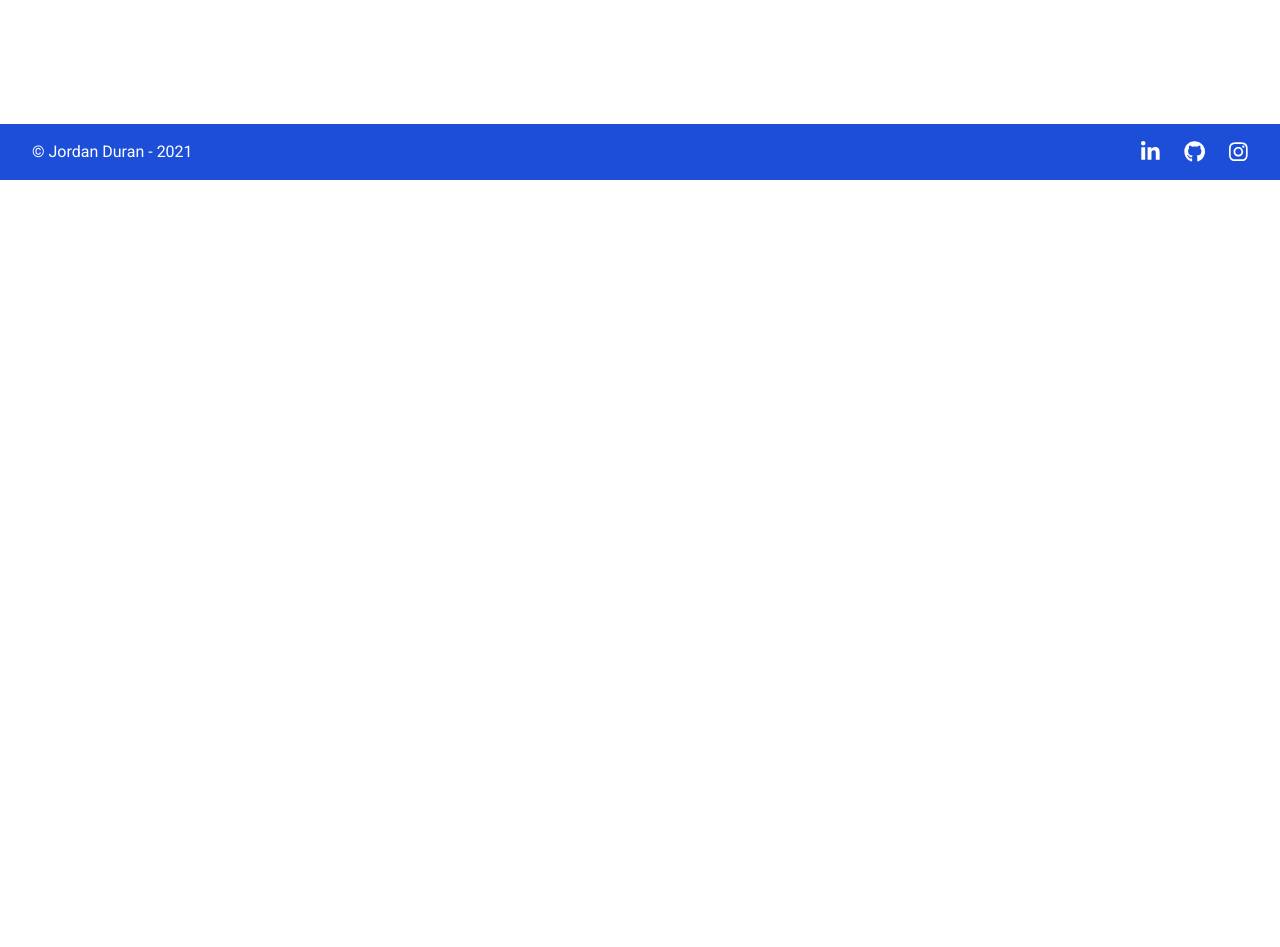
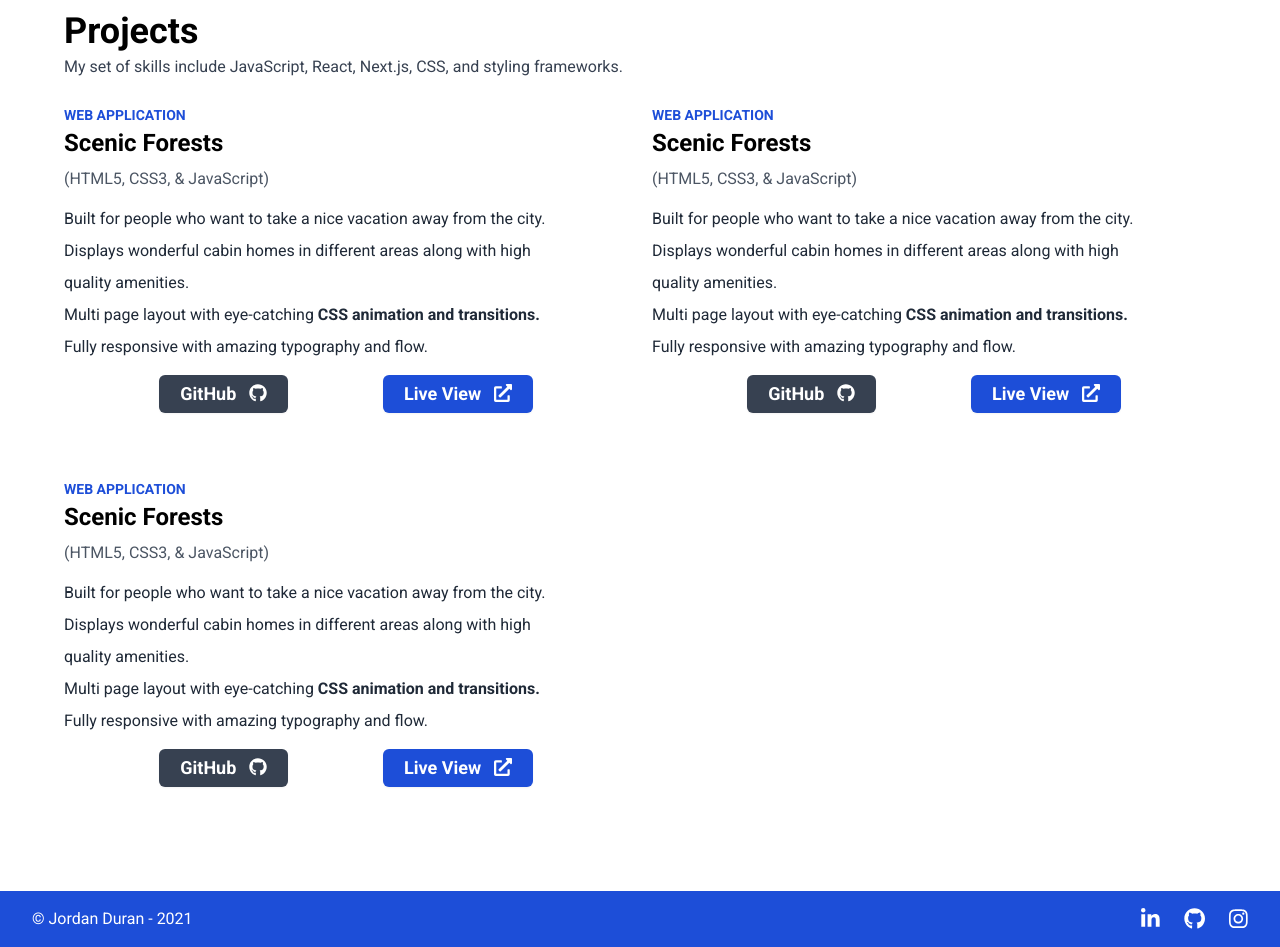
Before and after one commit to jordanduran/port, a Next.js app: page / in a window 1280 px wide. Shown: the part 620-1567 px from the top of the page. Before the commit the page ends 800 px from the top, so only its background shows below. Built offline with nearby package versions, Linux system fonts and the light colour scheme.

Commit message:
Renamed component to ProjectSection and changed import

```diff
--- /dev/null
+++ b/components/ProjectsSection.js
@@ -0,0 +1,202 @@
+import { faGithub } from '@fortawesome/free-brands-svg-icons';
+import { faExternalLinkAlt } from '@fortawesome/free-solid-svg-icons';
+import { FontAwesomeIcon } from '@fortawesome/react-fontawesome';
+
+const ProjectsSection = () => {
+  return (
+    <div className='project-section mt-10'>
+      <h1 className='projects-header text-4xl font-bold'>Projects</h1>
+      <p className='text-base text-gray-700 mt-1 mb-6'>
+        My set of skills include JavaScript, React, Next.js, CSS, and styling
+        frameworks.
+      </p>
+      <ul
+        role='list'
+        className='grid grid-cols-1 gap-6 sm:grid-cols-2 lg:grid-cols-2'
+      >
+        {/* Start of Project 1 */}
+        <div className='project-one mb-10'>
+          <span className='project-category text-blue-700 text-sm font-bold uppercase'>
+            Web Application
+          </span>
+          <h2 className='project-title text-2xl font-bold mb-2'>
+            Scenic Forests
+          </h2>
+          <p className='text-base text-gray-600 mb-3'>
+            (HTML5, CSS3, & JavaScript)
+          </p>
+          <li className='project-list list-inside col-span-1 text-gray-800 leading-loose w-100 max-w-lg'>
+            Built for people who want to take a nice vacation away from the
+            city.
+          </li>
+          <li className='project-list list-inside col-span-1 text-gray-800 leading-loose max-w-lg'>
+            Displays wonderful cabin homes in different areas along with high
+            quality amenities.
+          </li>
+          <li className='project-list list-inside col-span-1 text-gray-800 leading-loose max-w-lg'>
+            Multi page layout with eye-catching{' '}
+            <strong>CSS animation and transitions.</strong>
+          </li>
+          <li className='project-list list-inside col-span-1 text-gray-800 leading-loose max-w-lg mb-3'>
+            Fully responsive with amazing typography and flow.
+          </li>
+          <div className='flex justify-evenly'>
+            <button
+              type='button'
+              className='inline-flex items-center px-5 py-1 border border-transparent text-lg font-semibold rounded-md shadow-sm text-white bg-gray-700 hover:bg-gray-800 focus:outline-none'
+            >
+              <a
+                href='https://github.com/jordanduran/Scenic-Forests'
+                rel='noreferrer'
+                target='_blank'
+              >
+                GitHub{' '}
+                <FontAwesomeIcon className='fa-xl ml-2' icon={faGithub} />
+              </a>
+            </button>
+            <button
+              type='button'
+              className='inline-flex items-center px-5 py-1 border border-transparent text-lg font-semibold rounded-md shadow-sm text-white bg-blue-700 hover:bg-blue-800 focus:outline-none'
+            >
+              <a
+                href='https://scenicforests.netlify.app/'
+                rel='noreferrer'
+                target='_blank'
+              >
+                Live View{' '}
+                <FontAwesomeIcon
+                  className='fa-xl ml-2'
+                  icon={faExternalLinkAlt}
+                />
+              </a>
+            </button>
+          </div>
+        </div>
+        {/* End of Project */}
+
+        {/* Start of Project 2 */}
+        <div className='project-two mb-10'>
+          <span className='project-category text-blue-700 text-sm font-bold uppercase'>
+            Web Application
+          </span>
+          <h2 className='project-title text-2xl font-bold mb-2'>
+            Scenic Forests
+          </h2>
+          <p className='text-base text-gray-600 mb-3'>
+            (HTML5, CSS3, & JavaScript)
+          </p>
+          <li className='project-list list-inside col-span-1 text-gray-800 leading-loose w-100 max-w-lg'>
+            Built for people who want to take a nice vacation away from the
+            city.
+          </li>
+          <li className='project-list list-inside col-span-1 text-gray-800 leading-loose max-w-lg'>
+            Displays wonderful cabin homes in different areas along with high
+            quality amenities.
+          </li>
+          <li className='project-list list-inside col-span-1 text-gray-800 leading-loose max-w-lg'>
+            Multi page layout with eye-catching{' '}
+            <strong>CSS animation and transitions.</strong>
+          </li>
+          <li className='project-list list-inside col-span-1 text-gray-800 leading-loose max-w-lg mb-3'>
+            Fully responsive with amazing typography and flow.
+          </li>
+          <div className='flex justify-evenly'>
+            <button
+              type='button'
+              className='inline-flex items-center px-5 py-1 border border-transparent text-lg font-semibold rounded-md shadow-sm text-white bg-gray-700 hover:bg-gray-800 focus:outline-none'
+            >
+              <a
+                href='https://github.com/jordanduran/Scenic-Forests'
+                rel='noreferrer'
+                target='_blank'
+              >
+                GitHub{' '}
+                <FontAwesomeIcon className='fa-xl ml-2' icon={faGithub} />
+              </a>
+            </button>
+            <button
+              type='button'
+              className='inline-flex items-center px-5 py-1 border border-transparent text-lg font-semibold rounded-md shadow-sm text-white bg-blue-700 hover:bg-blue-800 focus:outline-none'
+            >
+              <a
+                href='https://scenicforests.netlify.app/'
+                rel='noreferrer'
+                target='_blank'
+              >
+                Live View{' '}
+                <FontAwesomeIcon
+                  className='fa-xl ml-2'
+                  icon={faExternalLinkAlt}
+                />
+              </a>
+            </button>
+          </div>
+        </div>
+
+        {/* End of Project */}
+
+        {/* Start of Project 3 */}
+        <div className='project-three mb-10'>
+          <span className='project-category text-blue-700 text-sm font-bold uppercase'>
+            Web Application
+          </span>
+          <h2 className='project-title text-2xl font-bold mb-2'>
+            Scenic Forests
+          </h2>
+          <p className='text-base text-gray-600 mb-3'>
+            (HTML5, CSS3, & JavaScript)
+          </p>
+          <li className='project-list list-inside col-span-1 text-gray-800 leading-loose w-100 max-w-lg'>
+            Built for people who want to take a nice vacation away from the
+            city.
+          </li>
+          <li className='project-list list-inside col-span-1 text-gray-800 leading-loose max-w-lg'>
+            Displays wonderful cabin homes in different areas along with high
+            quality amenities.
+          </li>
+          <li className='project-list list-inside col-span-1 text-gray-800 leading-loose max-w-lg'>
+            Multi page layout with eye-catching{' '}
+            <strong>CSS animation and transitions.</strong>
+          </li>
+          <li className='project-list list-inside col-span-1 text-gray-800 leading-loose max-w-lg mb-3'>
+            Fully responsive with amazing typography and flow.
+          </li>
+          <div className='flex justify-evenly'>
+            <button
+              type='button'
+              className='inline-flex items-center px-5 py-1 border border-transparent text-lg font-semibold rounded-md shadow-sm text-white bg-gray-700 hover:bg-gray-800 focus:outline-none'
+            >
+              <a
+                href='https://github.com/jordanduran/Scenic-Forests'
+                rel='noreferrer'
+                target='_blank'
+              >
+                GitHub{' '}
+                <FontAwesomeIcon className='fa-xl ml-2' icon={faGithub} />
+              </a>
+            </button>
+            <button
+              type='button'
+              className='inline-flex items-center px-5 py-1 border border-transparent text-lg font-semibold rounded-md shadow-sm text-white bg-blue-700 hover:bg-blue-800 focus:outline-none'
+            >
+              <a
+                href='https://scenicforests.netlify.app/'
+                rel='noreferrer'
+                target='_blank'
+              >
+                Live View{' '}
+                <FontAwesomeIcon
+                  className='fa-xl ml-2'
+                  icon={faExternalLinkAlt}
+                />
+              </a>
+            </button>
+          </div>
+        </div>
+        {/* End of Project */}
+      </ul>
+    </div>
+  );
+};
+
+export default ProjectsSection;
--- a/pages/index.js
+++ b/pages/index.js
@@ -1,10 +1,14 @@
 import Hero from '../components/Hero';
+import ProjectsSection from '../components/ProjectsSection';
 
 const HomePage = () => {
   return (
     <div className='max-w-8xl px-4 py-8 sm:px-6 lg:px-8'>
-      <div className='max-w-6xl py-8 mx-auto'>
+      <div className='hero-section max-w-6xl py-8 mx-auto'>
         <Hero />
+      </div>
+      <div className='project-section max-w-6xl py-8 mx-auto'>
+        <ProjectsSection />
       </div>
     </div>
   );
```
